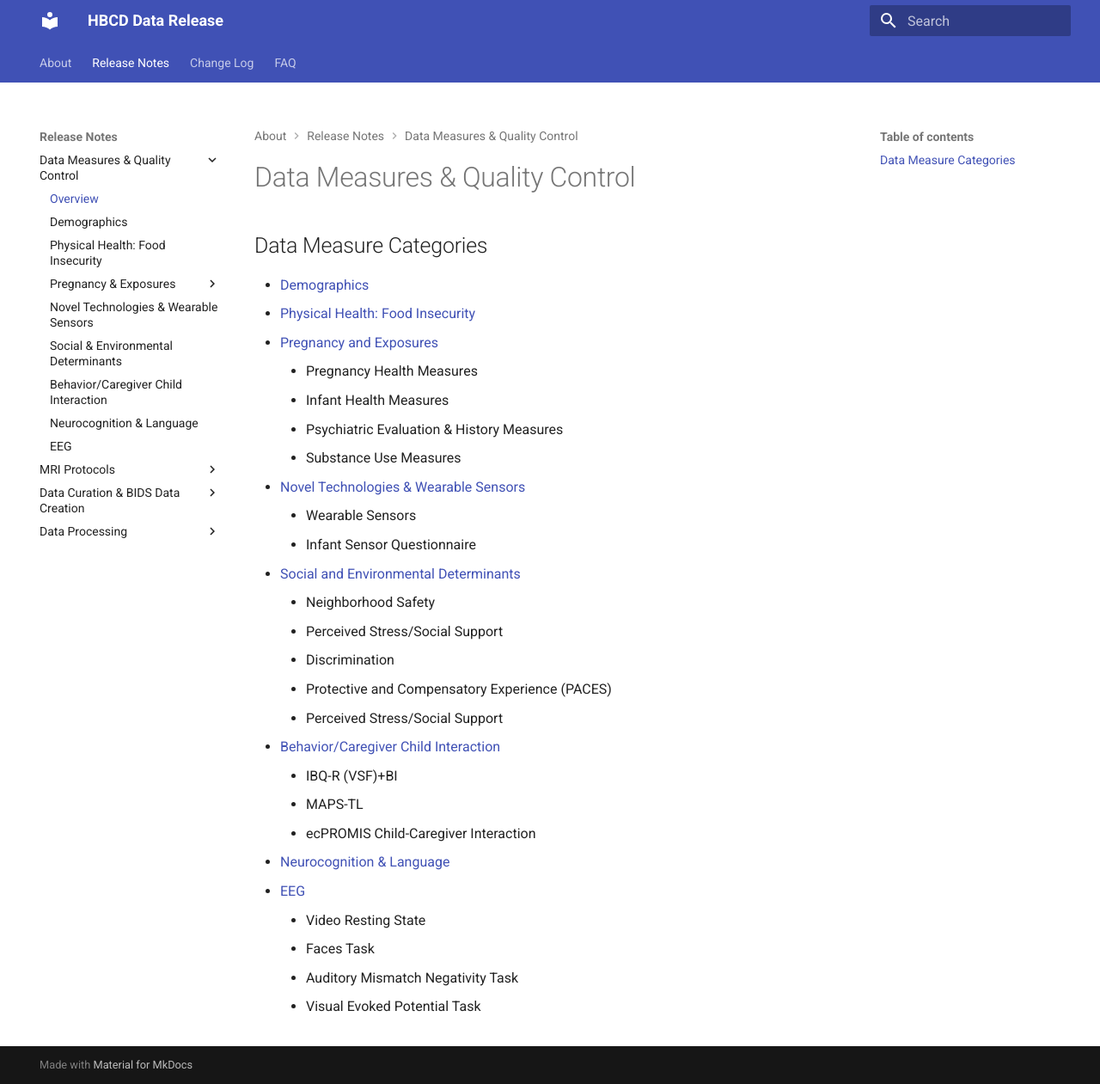
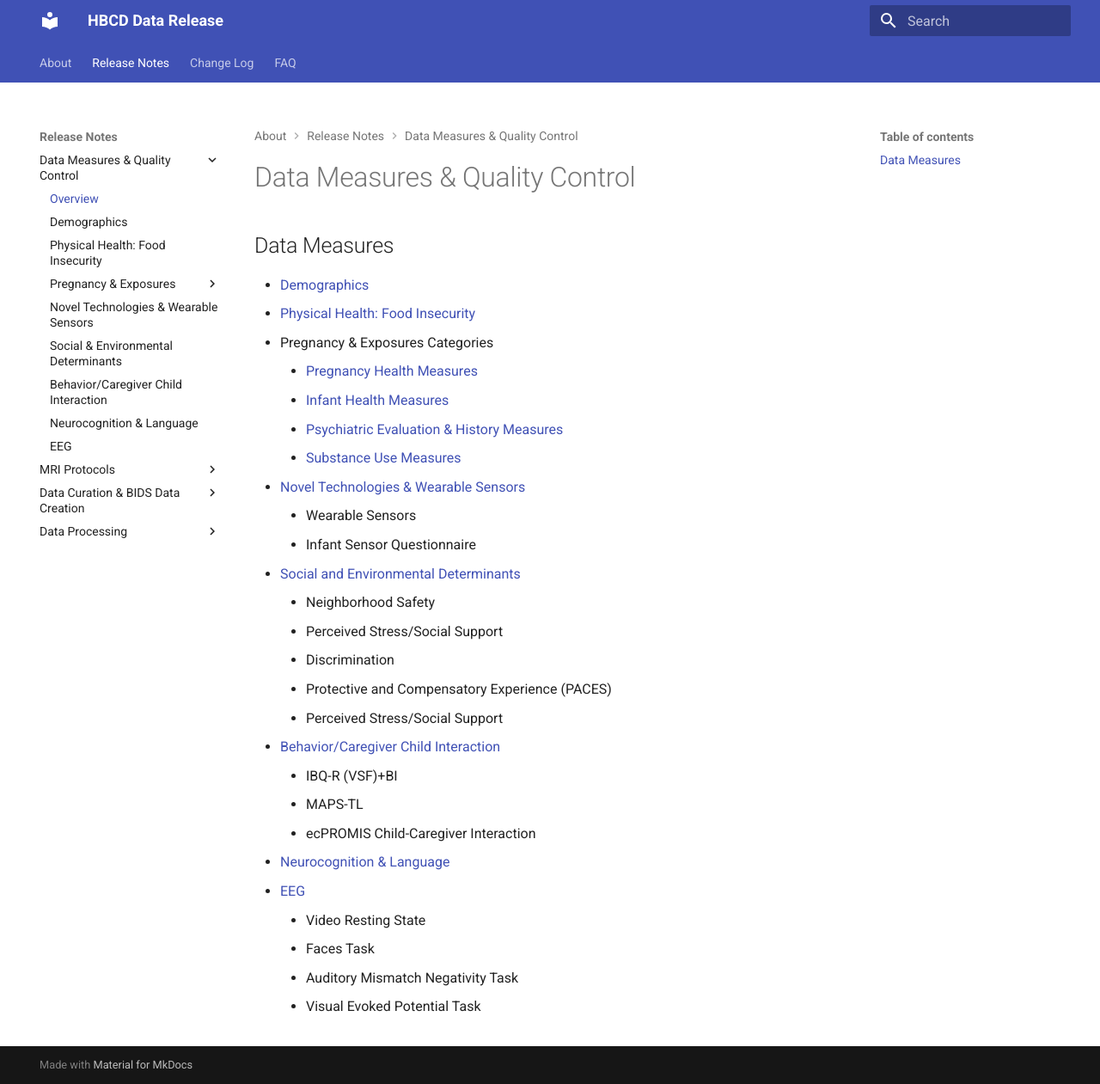
Before and after one commit to mattcieslak/hbcd-docs, an MkDocs documentation site: the page built from docs/measures/index.md, in a window 1280 px wide and 1261 px high. Shown: the whole window at 86% size. Built offline with MkDocs 1.6.1 and Material for MkDocs 9.7.7, drawn with Linux system fonts in a browser that asks for light colours.

Commit message:
fix index.md link to pregnancy docs

```diff
--- a/docs/measures/index.md
+++ b/docs/measures/index.md
@@ -1,13 +1,13 @@
 # Data Measures & Quality Control
 
-## Data Measure Categories
+## Data Measures
 - [Demographics](demographics.md)
 - [Physical Health: Food Insecurity](physhealth.md)
-- [Pregnancy and Exposures](pregexposures.md)
-    - Pregnancy Health Measures
-    - Infant Health Measures
-    - Psychiatric Evaluation & History Measures
-    - Substance Use Measures
+- Pregnancy & Exposures Categories
+    - [Pregnancy Health Measures](pregexp/preghealth.md)
+    - [Infant Health Measures](pregexp/infant.md)
+    - [Psychiatric Evaluation & History Measures](pregexp/mentalhealth.md)
+    - [Substance Use Measures](pregexp/substanceuse.md)
 - [Novel Technologies & Wearable Sensors](sensors.md)
     - Wearable Sensors
     - Infant Sensor Questionnaire
```
